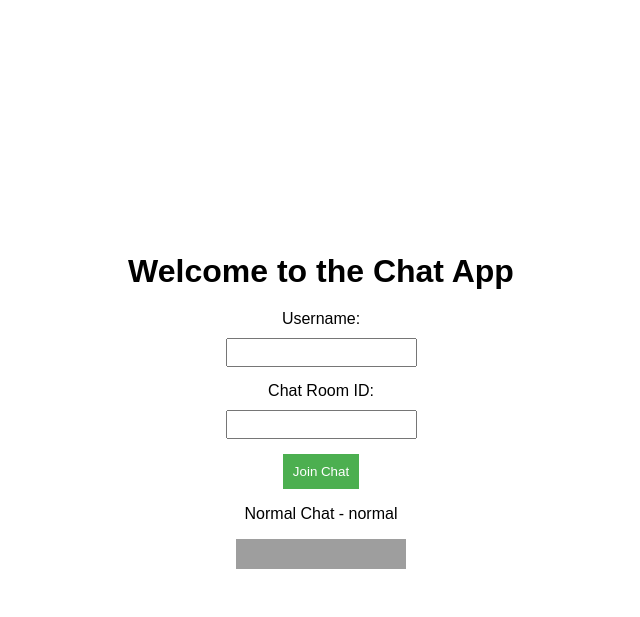
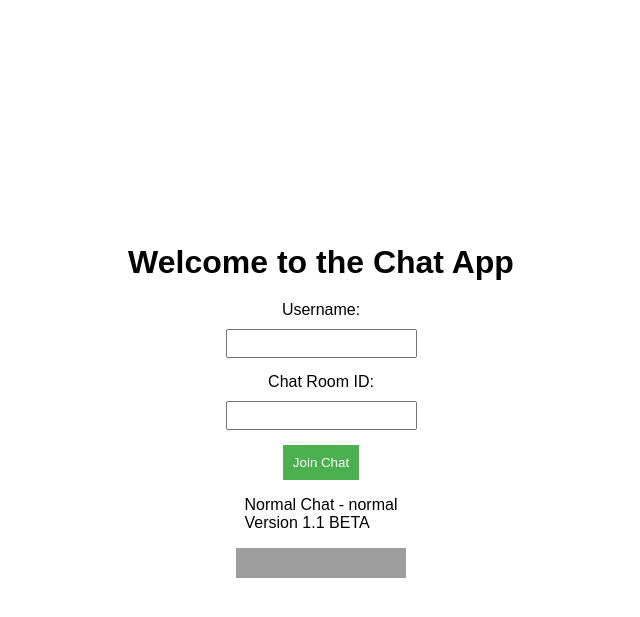
Before and after one commit to Austin-Holdheide/socketio-chat, a Flask app: page / in a window 1280 px wide. Shown: the top 617 px of the page, without its empty margins (319-959 px from the left). Run offline with Flask 2, Linux system fonts and the light colour scheme; some libraries are stand-ins or nearby versions; grey boxes are pictures that could not be loaded.

Commit message:
add 1.1 BETA to index.html

```diff
--- a/templates/index.html
+++ b/templates/index.html
@@ -20,10 +20,12 @@
         <button type="submit">Join Chat</button>
     </form>
 <p>
-Normal Chat - normal
+Normal Chat - normal<br>
+Version 1.1 BETA
 </p>
     <script src="https://cdn.socket.io/4.7.4/socket.io.min.js" integrity="sha384-Gr6Lu2Ajx28mzwyVR8CFkULdCU7kMlZ9UthllibdOSo6qAiN+yXNHqtgdTvFXMT4" crossorigin="anonymous"></script>
     <script src="/static/script.js"></script>
     <iframe src="https://ghbtns.com/github-btn.html?user=Austin-Holdheide&repo=socketio-chat&type=star&count=true&size=large" frameborder="0" scrolling="0" width="170" height="30" title="GitHub"></iframe>
+
 </body>
 </html>
```
